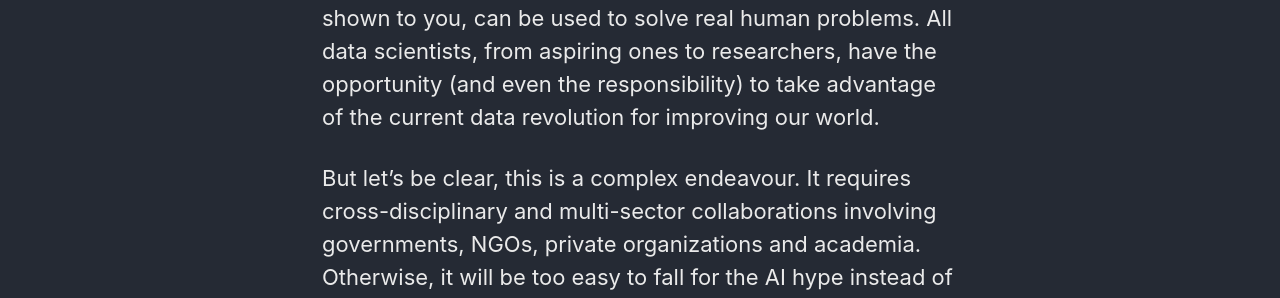
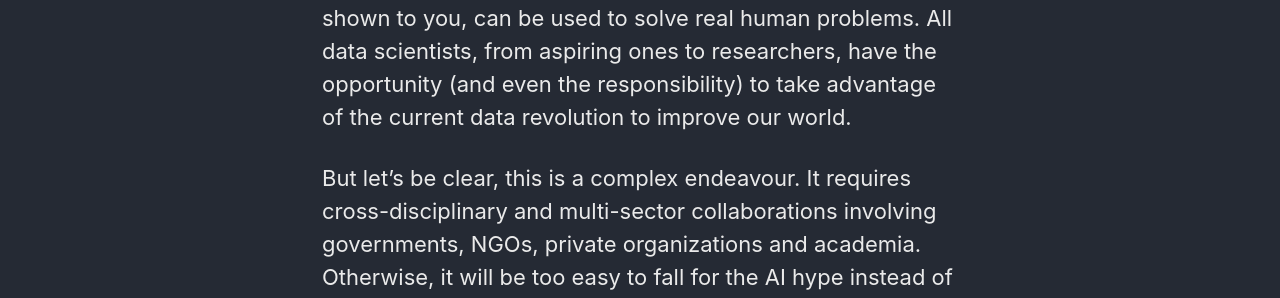
Before and after one commit to carlos-gg/carlos-gg.github.io, a Jekyll site: the page built from _posts/2019-01-24-ai4good_mindmap.md, in a window 1280 px wide and 900 px high. Shown: the part 554-852 px from the top of the window. Built offline with Jekyll 4.4.1, drawn with Linux system fonts in a browser that asks for light colours; nearby versions of some CDN libraries; some of the changed text lies outside the part shown.

Commit message:
fixing post

```diff
--- a/_data/navigation.yml
+++ b/_data/navigation.yml
@@ -12,9 +12,3 @@ main:
     url: /blog/
   - title: "AI4Good"
     url: https://carlgogo.github.io/AI4G_mindmap/
-
-
-  # - title: "Sample Collections"
-  #   url: /collection-archive/
-  # - title: "Sitemap"
-  #   url: /sitemap/
--- a/_posts/2019-01-24-ai4good_mindmap.md
+++ b/_posts/2019-01-24-ai4good_mindmap.md
@@ -9,7 +9,7 @@ tags:
 
 TLDR: Go straight to the [mind map](https://carlgogo.github.io/AI4G_mindmap/).
 
-Humanity is reaching an inflection point in terms of its technological development. At the same time, we are reevaluating our place on Earth and rethinking how to build a fairer society. Can artificial intelligence (AI, machine learning, statistical learning or however you want to call it) serve to tackle societal and environmental challenges? Yes, absolutely. In fact, the same algorithms used to recommend products on an e-commerce website, or choose the ads shown to you, can be used to solve real human problems. All data scientists, from aspiring ones to researchers, have the opportunity (and even the responsibility) to take advantage of the current data revolution for improving our world.
+Humanity is reaching an inflection point in terms of its technological development. At the same time, we are reevaluating our place on Earth and rethinking how to build a fairer society. Can artificial intelligence (AI, machine learning, statistical learning or however you want to call it) serve to tackle societal and environmental challenges? Yes, absolutely. In fact, the same algorithms used to recommend products on an e-commerce website, or choose the ads shown to you, can be used to solve real human problems. All data scientists, from aspiring ones to researchers, have the opportunity (and even the responsibility) to take advantage of the current data revolution to improve our world.
 
 <!--more-->
 
```
